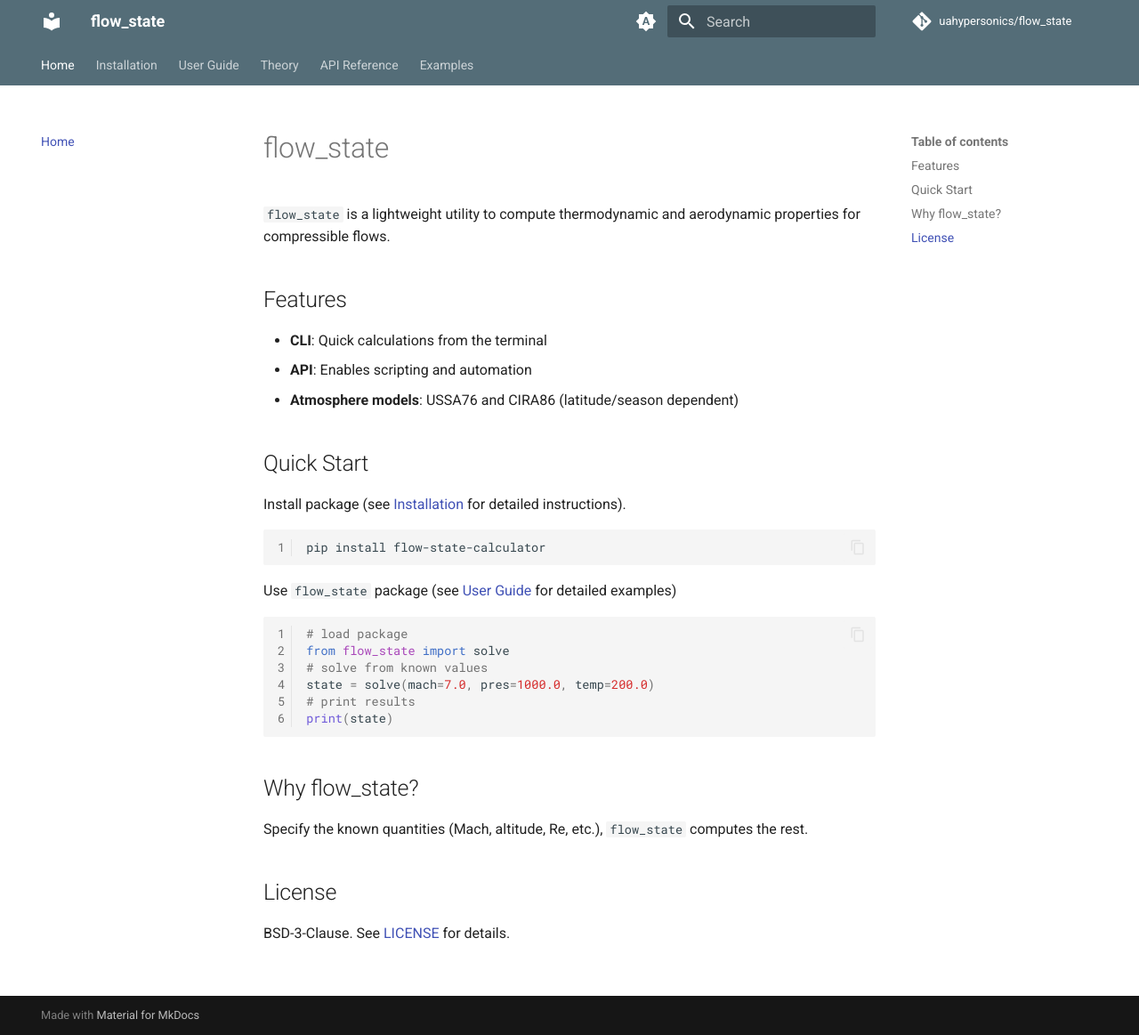
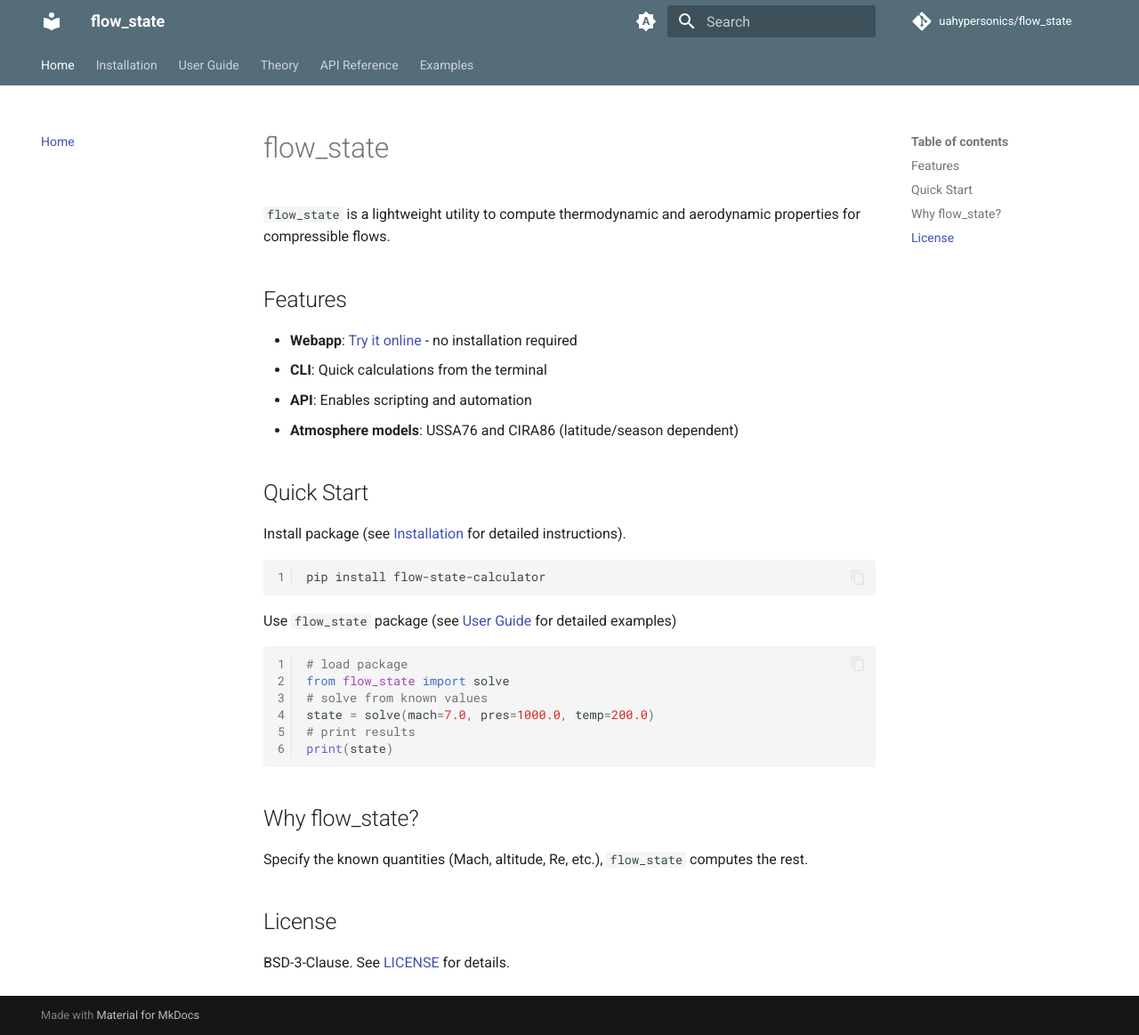
Before and after one commit to uahypersonics/flow_state, an MkDocs documentation site: the page built from docs/index.md, in a window 1280 px wide and 1163 px high. Shown: the whole window at 89% size. Built offline with MkDocs 1.6.1 and Material for MkDocs 9.7.7, drawn with Linux system fonts in a browser that asks for light colours; comment, search, counter and statistics services are not loaded.

Commit message:
Add webapp links to README and docs

```diff
--- a/docs/index.md
+++ b/docs/index.md
@@ -4,6 +4,7 @@
 
 ## Features
 
+- **Webapp**: [Try it online](https://flow-state-calculator.streamlit.app/) - no installation required
 - **CLI**: Quick calculations from the terminal
 - **API**: Enables scripting and automation
 - **Atmosphere models**: USSA76 and CIRA86 (latitude/season dependent)
```
Also changed, not shown: README.md (+1 -0 lines).
